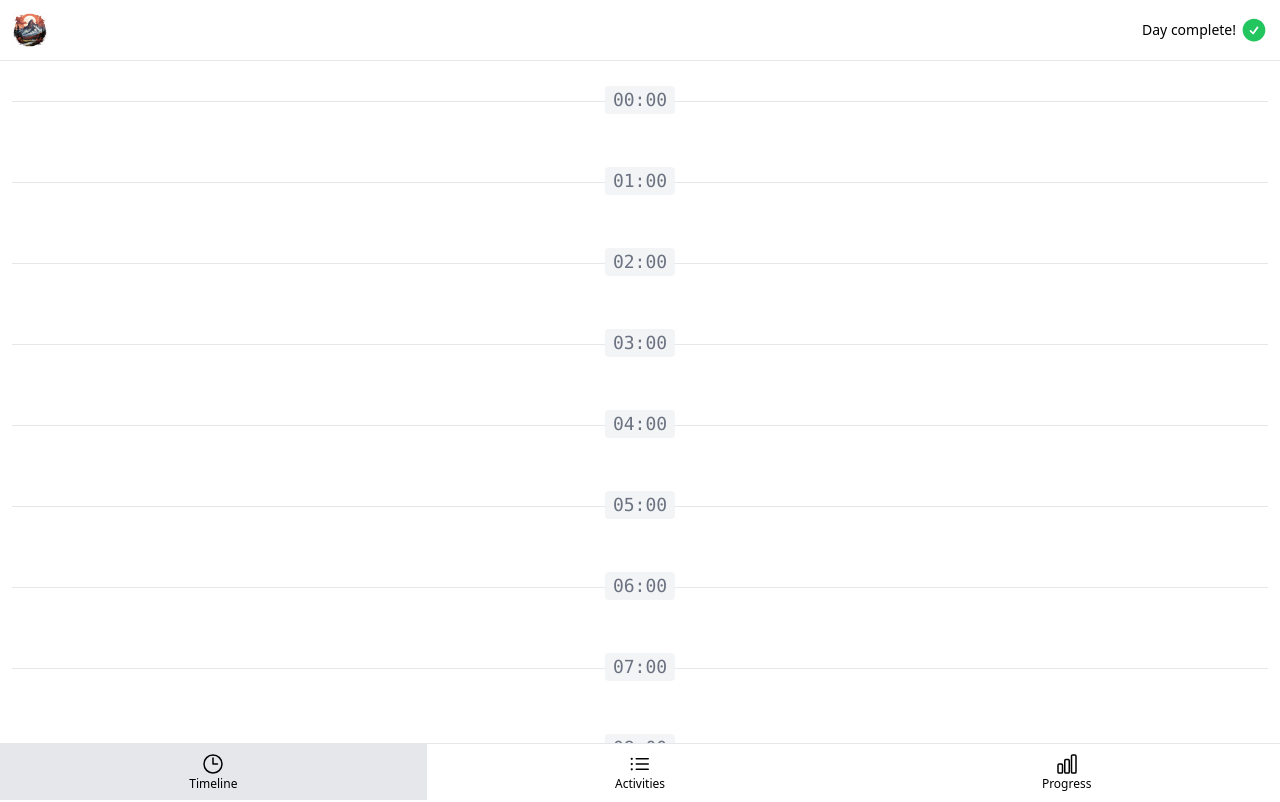
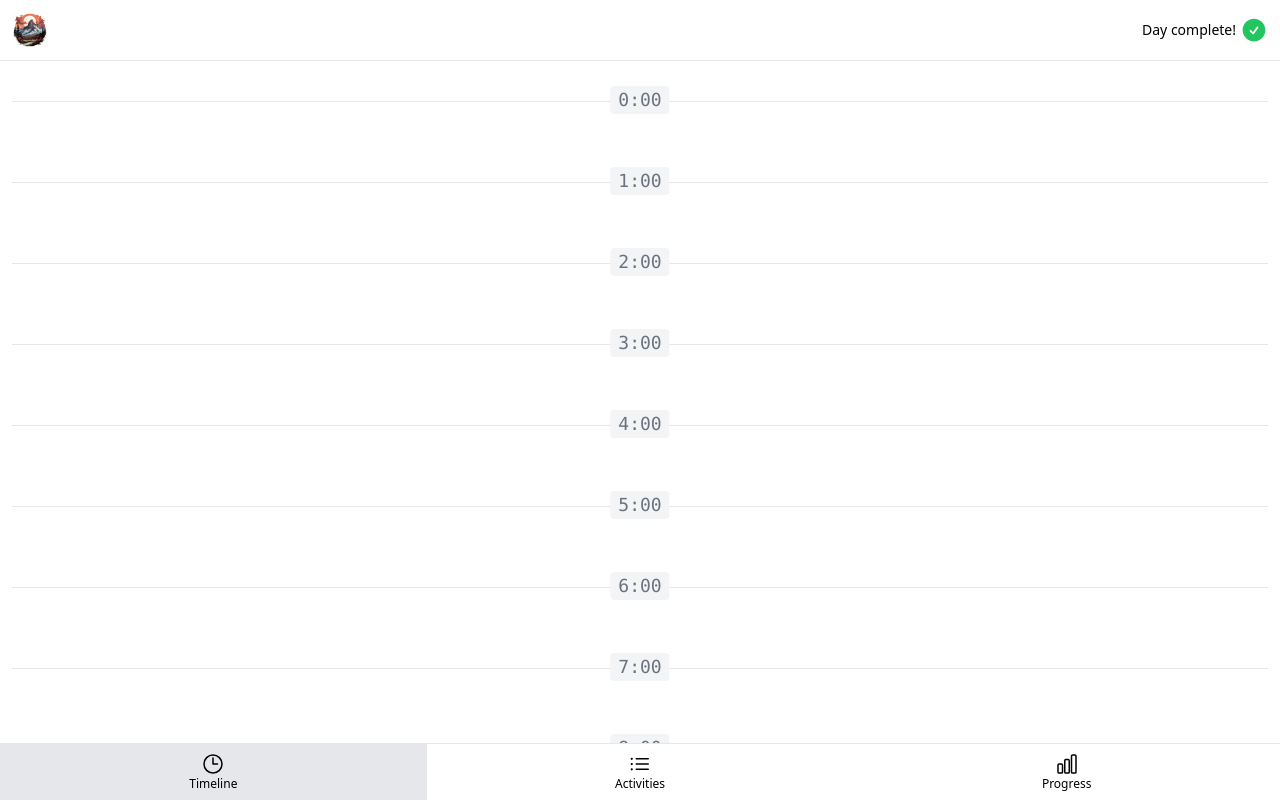
Before and after one commit to vitallios/test__TODO_vue-main, a Vue app: page /#timeline in a window 1280 px wide. Shown: the top 802 px of the page. Built offline with nearby package versions, Linux system fonts and the light colour scheme.

Commit message:
add hour

```diff
--- a/src/components/TimlineItem.vue
+++ b/src/components/TimlineItem.vue
@@ -1,10 +1,15 @@
 <script setup>
-defineProps(['timlineItem'])
+const props = defineProps(['timlineItem'])
+const hourLinkClasses = [
+   'rounded px-2 font-mono text-lg  absolute -top-4 left-1/2 -translate-x-1/2',
+   props.timlineItem.hour === new Date().getHours()
+      ? 'bg-purple-900 font-black text-white'
+      : 'bg-gray-100 text-gray-500'
+]
 </script>
 
 <template>
-<li
-   class=" relative flex flex-col gap-2 border-t border-gray-200 py-10 px-4">
-    <a href="#" class=" rounded bg-gray-100 px-2 font-mono text-lg text-gray-500 absolute -top-4 left-1/2 -translate-x-1/2" >0{{ timlineItem.hour }}:00</a>
+   <li class="relative flex flex-col gap-2 border-t border-gray-200 py-10 px-4">
+      <a href="#" :class="hourLinkClasses">{{ timlineItem.hour }}:00</a>
    </li>
 </template>
```
